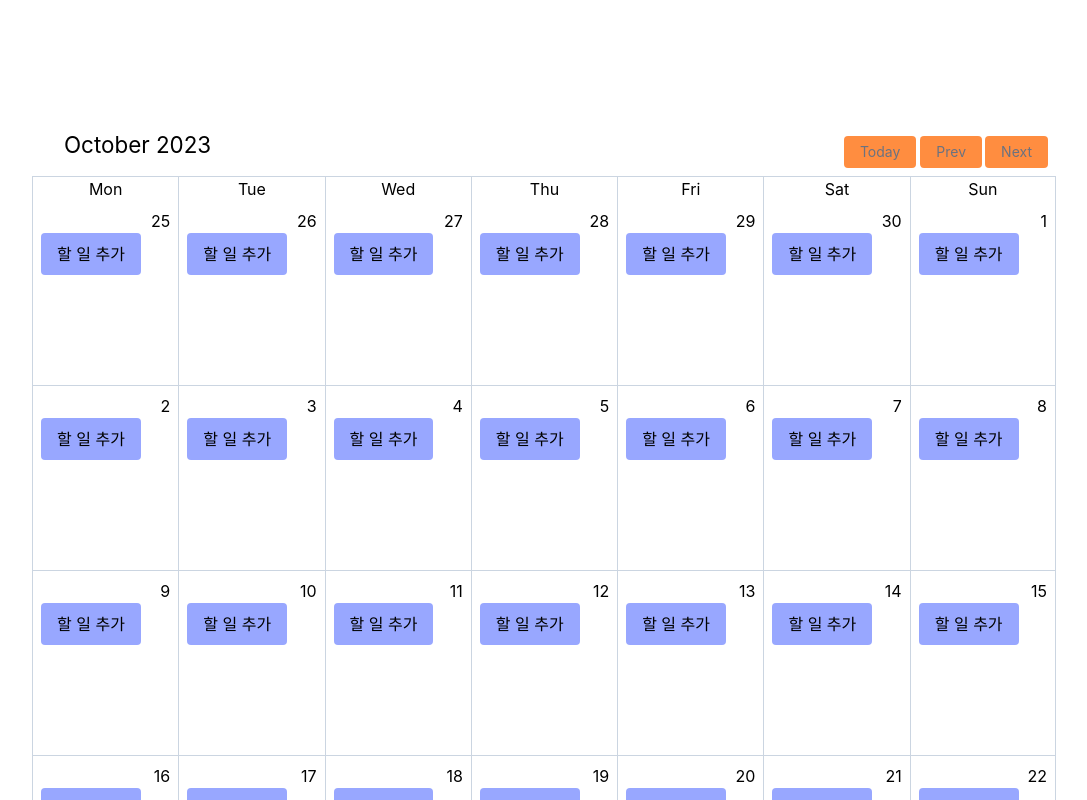
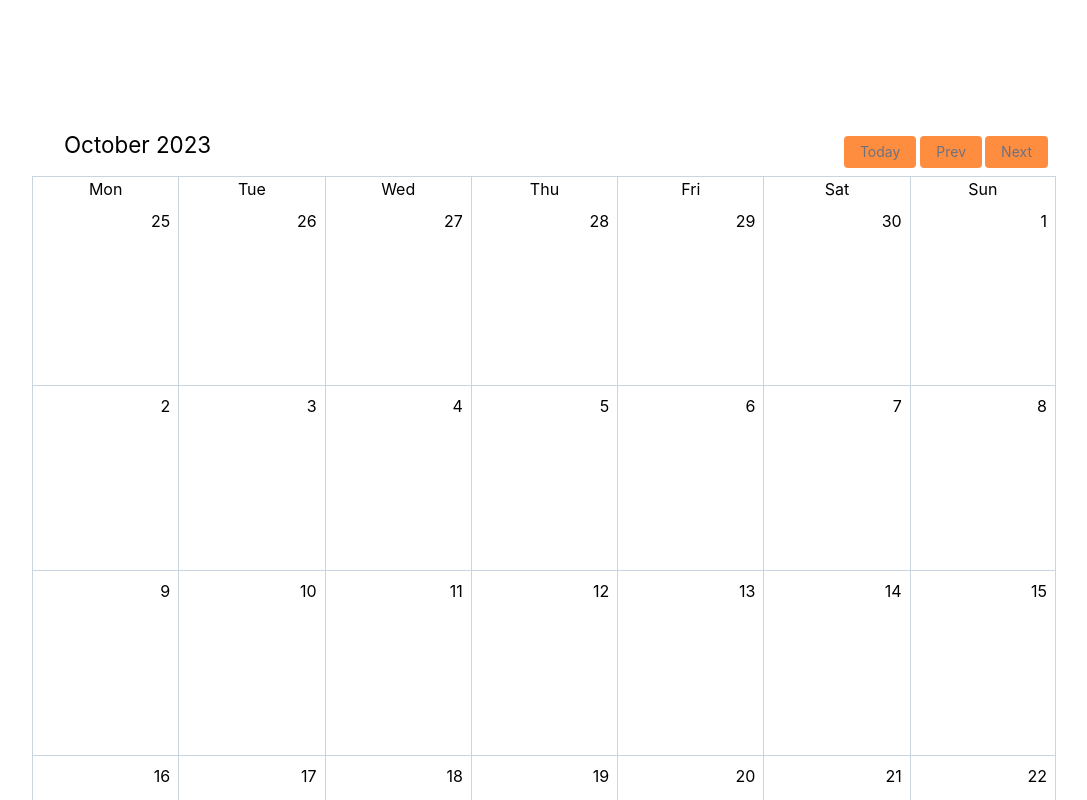
Before and after one commit to sally0314/todo_demo, a React (Create React App) app: page / in a window 1280 px wide. Shown: the top 800 px of the page, without its empty margins (96-1183 px from the left). Built offline with nearby package versions, Linux system fonts and the light colour scheme.

Commit message:
week4_sangmin, Refactor Add toto button

```diff
--- a/src/components/TodoCalendar.tsx
+++ b/src/components/TodoCalendar.tsx
@@ -4,8 +4,8 @@ import {TodoCalendarContext} from "../contexts/TodoCalendarContext";
 import {useContext} from "react";
 import Button from "./Button";
 import TodoModal from "./TodoCalendar/TodoModal";
-import TodoModalButton from "./TodoCalendar/TodoModalButton";
 import TodoList from "./TodoList";
+import {TodoContext} from "../contexts/TodoContext";
 
 const Container = styled.div`
   width: 100%;
@@ -72,6 +72,8 @@ const TodoCalendar = () => {
     }
     const startingDate = dayjs(workDate.clone().format('YYYY-MM-01'));
 
+    const {showToDoInput, openShowToDoInput} = useContext(TodoContext);
+
     return (
         <Container className="">
             <CalendarWrap className="grid grid-cols-7 mx-auto table-auto">
@@ -129,13 +131,14 @@ const TodoCalendar = () => {
                     return (
                         <DayCell
                             className={i % 7 === 6 ? 'border-t border-b border-x border-slate-300' : 'border-t border-b border-l border-slate-300'}
-                            key={`col-${i}`}>
+                            key={`col-${i}`}
+                            onClick={() => !showToDoInput && openShowToDoInput(dateKey)}
+                        >
                             <DayWarp>
                                 <Day className={'w-100'}>
                                     {cellDay}
                                 </Day>
                                 <TodoList dateKey={dateKey}/>
-                                {<TodoModalButton dateKey={dateKey}/>}
                             </DayWarp>
                             <ModalWarp>
                                 {dateKey !== '' && <TodoModal dateKey={dateKey}/>}
--- a/src/components/TodoCalendar/TodoModalButton.tsx
+++ /dev/null
@@ -1,24 +0,0 @@
-import {useContext} from 'react';
-import Button from "../Button";
-import {TodoContext} from "../../contexts/TodoContext";
-
-interface Props {
-    // YYYY-MM-DD
-    readonly dateKey: string;
-}
-
-const TodoModalButton = ({dateKey}: Props) => {
-    const {showToDoInput, openShowToDoInput,} = useContext(TodoContext);
-
-    return (
-        <>
-            {!showToDoInput && <Button
-                label={'할 일 추가'}
-                color={'#98A7FF'}
-                onClick={() => openShowToDoInput(dateKey)}
-            />}
-        </>
-    );
-}
-
-export default TodoModalButton;
--- a/src/components/TodoInput.tsx
+++ b/src/components/TodoInput.tsx
@@ -59,8 +59,6 @@ const TodoInput = ({date, onAdd, onClose}: Props) => {
         createdAt: dayjs(),
     });
 
-    //console.log('newTodo', newTodo)
-
     const setNewTodoTitle = (title: string) => {
         setNewTodo((prev) => {
             return {...prev, title, createdAt: dayjs()};
@@ -83,7 +81,7 @@ const TodoInput = ({date, onAdd, onClose}: Props) => {
                     <Input placeholder="설명 추가 (옵션)" onChange={(e) => (setNewTodoDescription(e.target.value))}/>
                     <div className="flex items-center justify-center">
                         <Button label="추가" color="#98a7ff" onClick={() => (onAdd && newTodo && onAdd(newTodo))}/>
-                        {onClose && <Button label="취소" onClick={() => onClose()}/>}
+                        {onClose && <Button label="취소" onClick={() => onClose()} className={'ml-2'}/>}
                     </div>
                 </InputContainer>
             </Contents>
```
